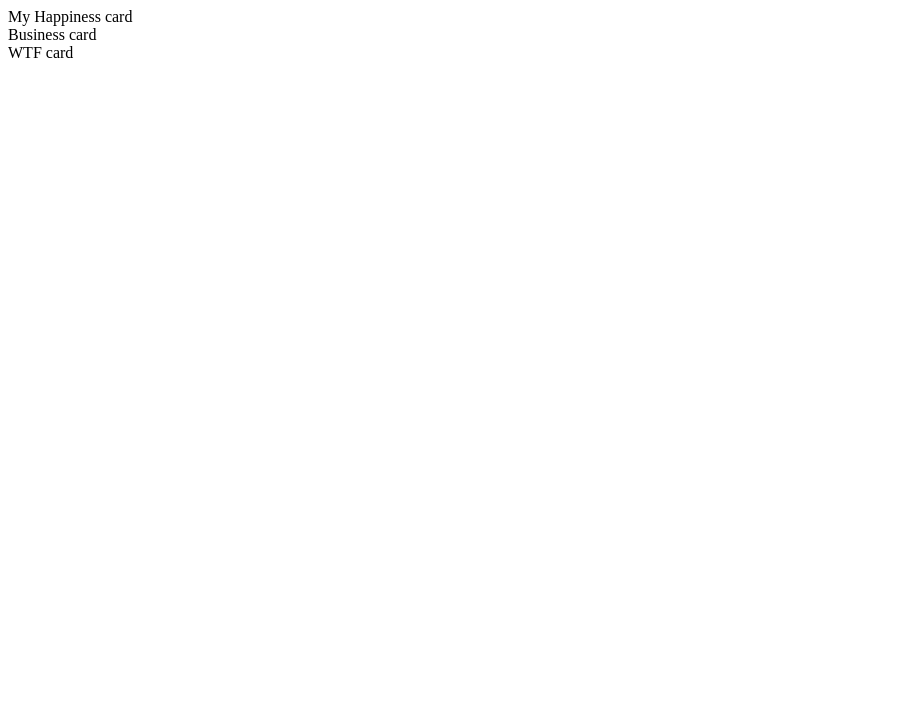
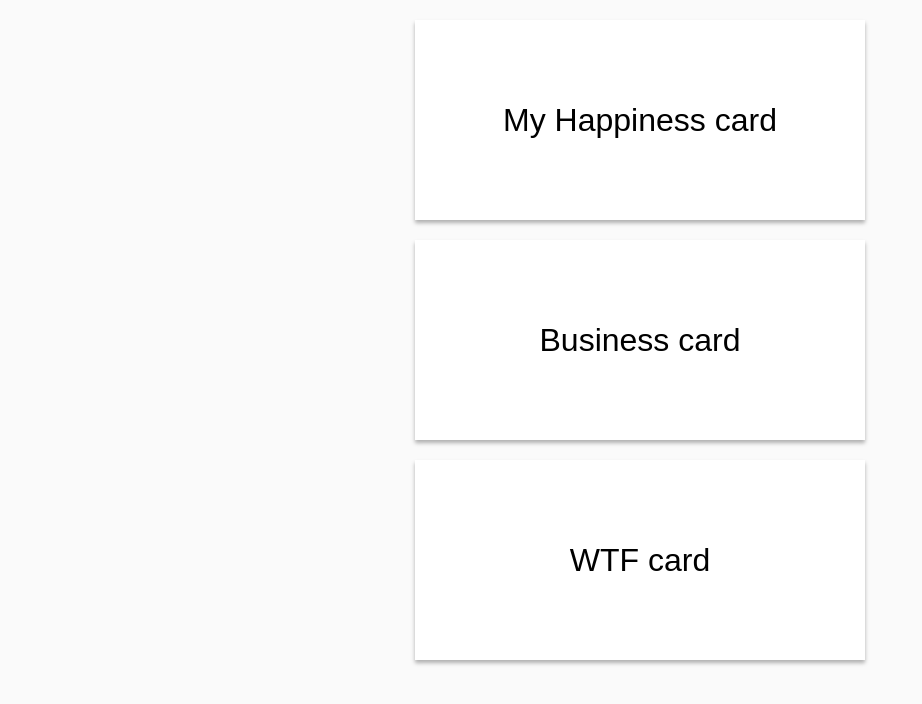
Before and after one commit to zakaziko99/az-js-trainings, a plain HTML site: page supercharged/swipeable-cards/index.htm in a window 1280 px wide. Shown: the whole page, without its empty margins (0-922 px from the left). Drawn offline with Linux system fonts and the light colour scheme.

Commit message:
css style

```diff
--- a/supercharged/swipeable-cards/style.css
+++ b/supercharged/swipeable-cards/style.css
@@ -1,3 +1,28 @@
 * {
     box-sizing: border-box;
 }
+
+body {
+    background: #FAFAFA;
+}
+
+.cards-container {
+    width: 100%;
+    max-width: 450px;
+    margin: 0 auto;
+}
+
+.card {
+    background: #FFF;
+    height: 200px;
+    margin: 20px 0;
+    box-shadow: 0 3px 4px rgba(0, 0, 0, 0.3);
+    display: flex;
+    align-items: center;
+    justify-content: space-around;
+}
+
+.title {
+    font-family: Arial, "Roboto";
+    font-size: 2em;
+}
```
